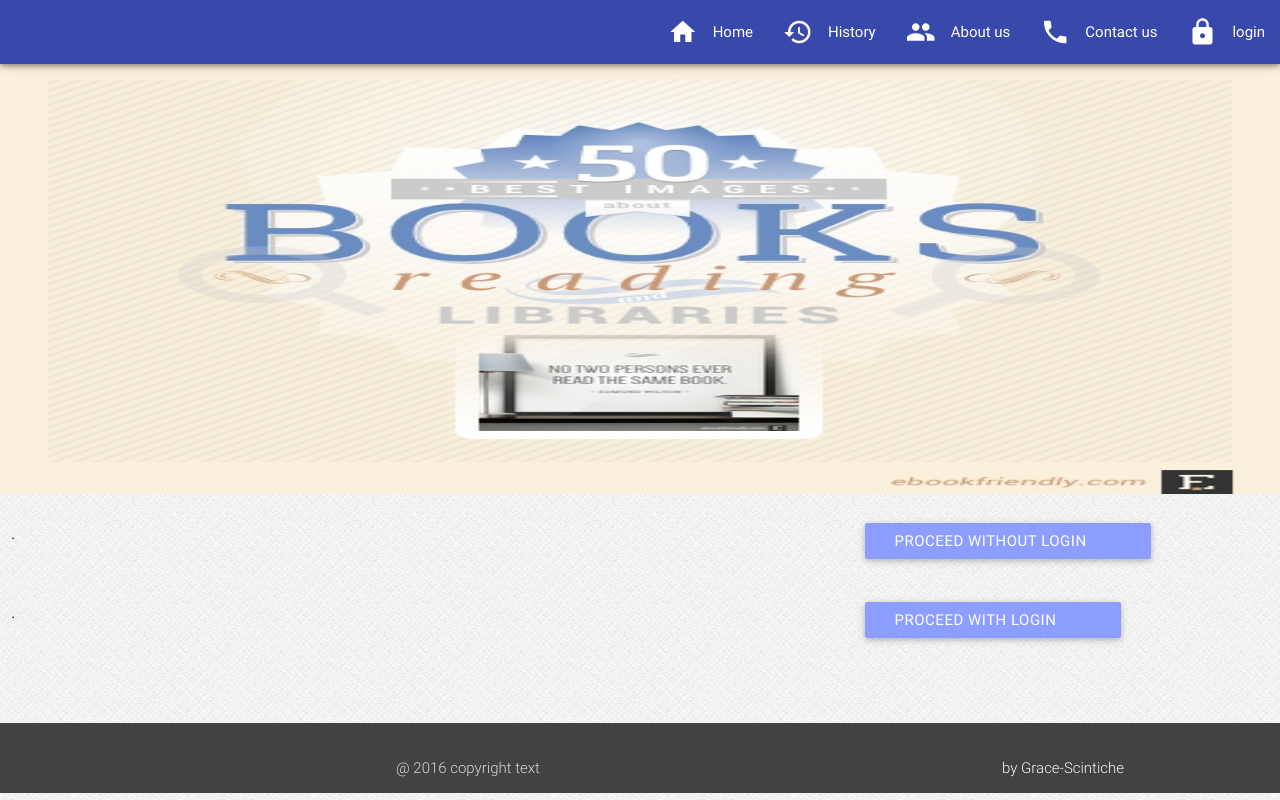
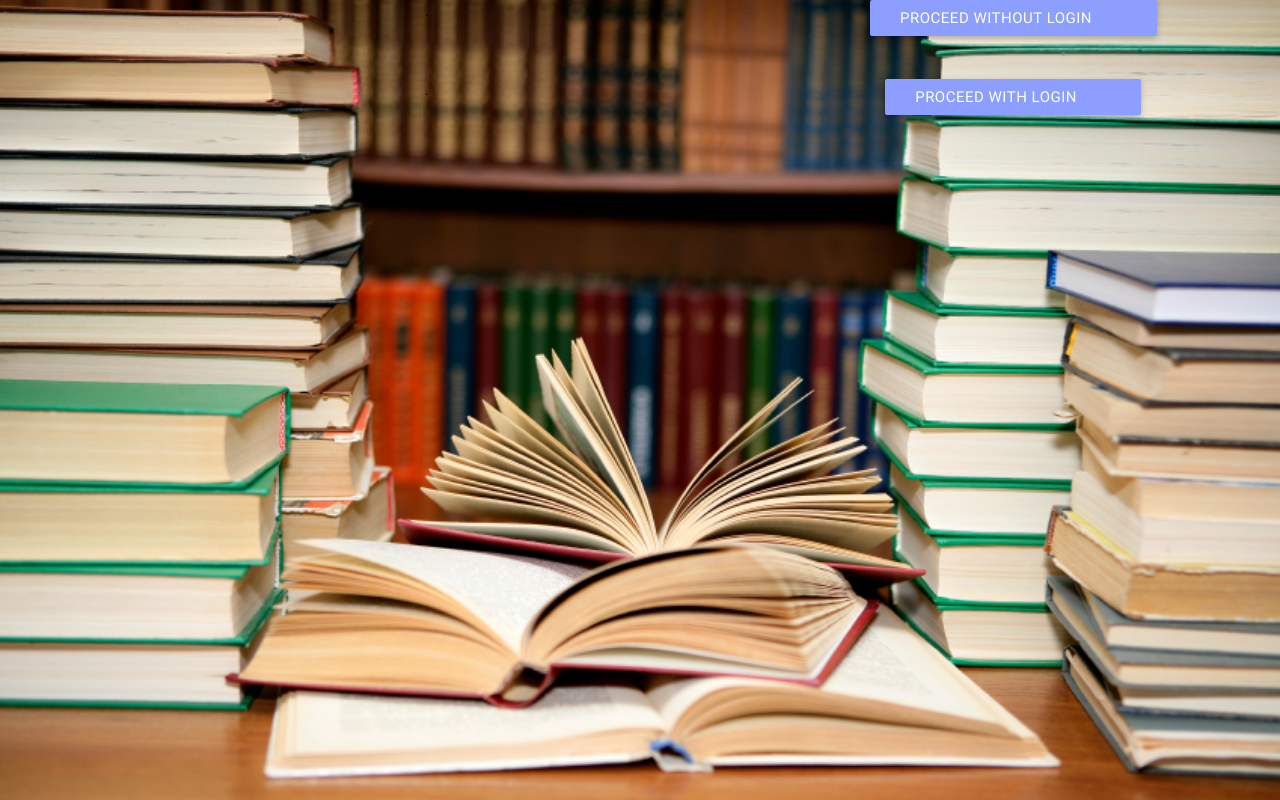
Before and after one commit to kengneruphine/library-management-system, a PHP site: page / in a window 1280 px wide. Run offline with PHP 8.4, Linux system fonts and the light colour scheme; some libraries are stand-ins or nearby versions; some web fonts are replaced.

Commit message:
did some changes

```diff
--- a/about.php
+++ b/about.php
@@ -3,7 +3,7 @@ require('header.php');
 ?>
 
 	<div>
-	   <img src="css/images/abt.jpg" width="100%" height="450px">
+	   <img src="css/images/pi.jpg" width="100%" height="450px">
 	 </div>
 	  </br>
 	  <div class="row">
--- a/contact.php
+++ b/contact.php
@@ -11,7 +11,7 @@ require('header.php')
 				   <div class="input-field col s4">
 				     <i class="material-icons prefix">account_circle</i>
 					 <input value="" id="icon_prefix" type="text" class="validate">
-					 <label  class="active"for="icon_prefix">Full Name</label>
+					 <label  class="active"for="icon_prefix">Name</label>
 				    </div>
 
                       <div class="input-field col s3">
--- a/css/styl.css
+++ b/css/styl.css
@@ -7,8 +7,4 @@ header, main, footer {
       header, main, footer {
         padding-left: 0;
       }
-    }
-
-    #line{
-    	width :500px;
-    }
+  }
--- a/header.php
+++ b/header.php
@@ -22,7 +22,7 @@ a:active{
         <nav>
         <nav>
            <div class="nav-wrapper indigo darken-1">
-            <a href="#" class="brand-logo left"></a>
+            <a href="#" class="brand-logo left"><img src="css/images/l.png" width="100px" height="62px"></a>
                 <ul id="nav-mobile" class="right indigo darken-1">
                    <li><a href="home.php"><i class="material-icons left">home</i>Home</a></li>
                     <li><a href="history.php"><i class="material-icons left">history</i>History</a></li>
--- a/home.php
+++ b/home.php
@@ -7,9 +7,9 @@ require('header.php');
                  <ul class="slides">
                      <li><img src="css/images/op.jpg" class="z-depth-5"></li>
                      <li><img src="css/images/pt.jpg" class="z-depth-5"></li>
-                     <li><img src="css/images/abt.jpg" class="z-depth-5"></li>
+                     <li><img src="css/images/pi.jpg" class="z-depth-5"></li>
 					            <li><img src="css/images/edu.jpg" class="z-depth-5"></li>
-
+                      <li><img src="css/images/abt.jpg" class="z-depth-5"></li>
                  </ul>
             </div>
 		</div>
@@ -43,7 +43,7 @@ require('header.php');
 
          <div class="container">
        <div class="col s4 m4 " style="height : 300px">
-             <h5 class="center-align">Mentoring</h5>
+             <h5 class="center-align">Mentorings</h5>
           <p style="font-size:20px">I am a very simple card. I am good at containing small bits of information.
           I am convenient because I require little markup to use effectively. I am similar to what is called a panel in other frameworks.
           </p>
--- a/index.php
+++ b/index.php
@@ -1,13 +1,29 @@
-<?php
-  require('header.php');
-?>
+<html>
+  <head>
 
-<img src="css/images/abt.jpg" width="100%" height="430px">
-</br></br>
+<link href="css/fonts/google-material/material-icons.css" rel="stylesheet">
+<link type="text/css" rel="stylesheet" href="css/materialize.min.css" media="screen,projection" />
+<link type="text/css" rel="stylesheet" href="css/styl.css" media="screen,projection"/>
+ <meta name="viewport" content="width=device-width, initial-scale=1.0"/>
+    <style type="text/css">
+      html {
+        background: url(css/images/lo.jpg) no-repeat fixed center;
+        -webkit-background-size:cover;
+        -moz-background-size:cover;
+        -o-background-size:cover;
+        background-size: cover;
+        height: 100%;
+      }
+
+    </style>
+  </head>
+  <body>
+
+    <div style="text-align:center" >
         <div class="row">
             <div class="col s8">.</div>
     	    <div class="col s3">
-   <a href="home.php"><button class=" btn indigo accent-1 ">proceed without login
+                <a href="home.php"><button class=" btn indigo accent-1">proceed without login
                 <i class="material-icons right">login</i>
                 </button></a>
             </div>
@@ -22,10 +38,9 @@
                 <i class="material-icons right">login</i>
                 </button>	</a>
             </div>
-		  </div><br></br>
-<?php
-  require('footer.php');
-?>
+    	</div>
+    </div>
+
 
     <script type="text/javascript" src="js/jquery-2.1.4.min.js"></script>
     <script type="text/javascript" src="js/materialize.min.js"></script>
```
Also changed, not shown: afterlogin.php (+19 -1 lines), sign.php (+8 -3 lines), css/images/1.jpg (added), css/images/con.png (added), css/images/l.png (added), css/images/li.jpg (added), css/images/lo.jpg (added), css/images/p.jpg, css/images/pe.jpg (added), css/images/pi.jpg (added), css/images/pic.jpg (added). Lines whose indentation alone changed are shown as unchanged.
